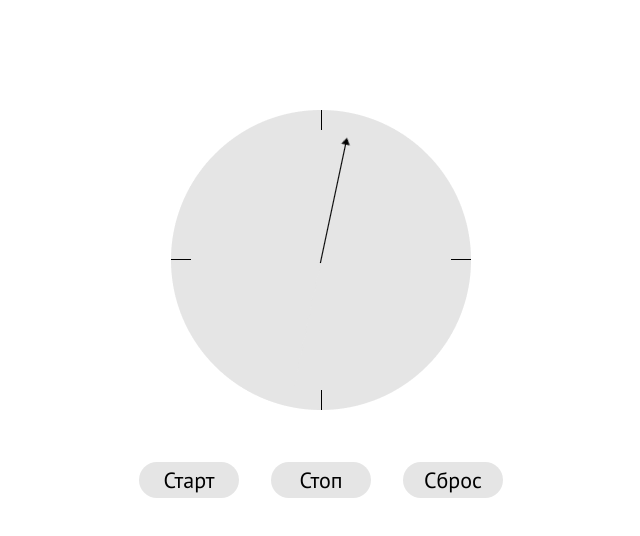
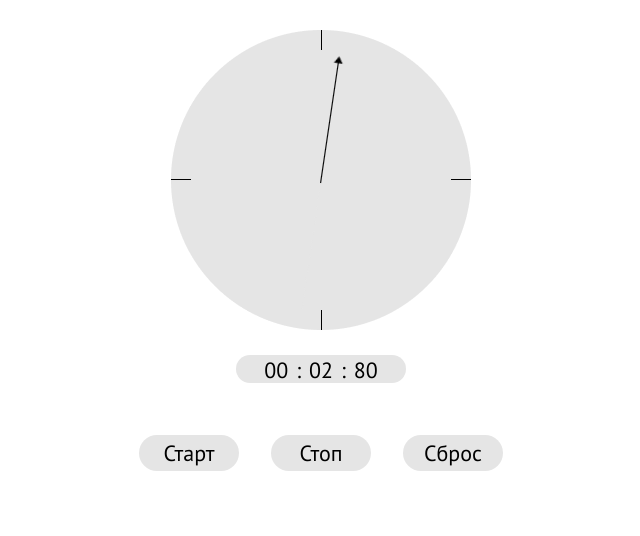
Before and after one commit to Kaizer-s/StopWatch, a website: page src/index.html in a window 1280 px wide. Both pictures are taken after a click on the button "Старт". Shown: the whole page, without its empty margins (319-959 px from the left). Drawn offline with nearby package versions, Linux system fonts and the light colour scheme; files that its build step writes are made by us from their sources.

Commit message:
add timer, working stopwatch

```diff
--- a/src/index.html
+++ b/src/index.html
@@ -18,6 +18,13 @@
             <div class="dial__circle">
                 <img class="dial__line" id="line" src="../img/Line.png" alt="">
             </div>
+            <ul class="time">
+                <li class="min" id="min">00</li>
+                <li>:</li>
+                <li class="sec" id="sec">00</li>
+                <li>:</li>
+                <li class="milsec" id="milsec">00</li>
+            </ul>
             <ul>
                 <li><button type="button" id="start">Старт</button></li>
                 <li><button type="button" id="stop">Стоп</button></li>
--- a/src/js/script.js
+++ b/src/js/script.js
@@ -4,18 +4,60 @@ const line = document.getElementById('line')
 const startButton = document.getElementById('start')
 const stopButton = document.getElementById('stop')
 const clearButton = document.getElementById('clear')
+const milSecElement = document.getElementById('milsec')
+const secElement = document.getElementById('sec')
+const minElement = document.getElementById('min')
 
+let minute = 0
+let second = 0
+let milsecond = 0
 let interval
 let run = 0
 
 const rotate = () => {
-    run += 6
-    line.style.transform = `rotate(${run}deg)`
+    milsecond++
+    if (milsecond < 9) {
+        milSecElement.innerText = '0' + milsecond
+    }
+    if (milsecond > 9) {
+        milSecElement.innerText = milsecond
+    }
+    if (milsecond > 99) {
+        second++
+        secElement.innerText = '0' + second
+        milsecond = 0
+        milSecElement.innerText = '0' + milsecond
+    }
+
+    if (second < 9) {
+        secElement.innerText = '0' + second
+    }
+    if (second > 9) {
+        secElement.innerText = second
+    }
+    if (second > 60) {
+        minute++
+        minElement.innerText = '0' + minute
+        second = 0
+        secElement.innerText = '0' + second
+    }
+
+    if (minute < 9) {
+        minElement.innerText = '0' + minute
+    }
+    if (minute > 9) {
+        minElement.innerText = minute
+    }
+
+    if (milsecond != 0 || second != 0 || min != 0) {
+        run += 0.03
+        line.style.transform = `rotate(${run}deg)`
+    }
 }
 
 startButton.addEventListener('click', () => {
     clearInterval(interval)
-    interval = setInterval(rotate, 1000)
+    interval = setInterval(rotate, 10)
 })
 
 stopButton.addEventListener('click', () => {
@@ -25,5 +67,11 @@ stopButton.addEventListener('click', () => {
 clearButton.addEventListener('click', () => {
     clearInterval(interval)
     run = 0
+    milsecond = 0
+    milSecElement.innerText = '0' + milsecond
+    second = 0
+    secElement.innerText = '0' + second
+    minute = 0
+    minElement.innerText = '0' + minute
     line.style.transform = 'rotate(0deg)'
 })
--- a/src/scss/_main.scss
+++ b/src/scss/_main.scss
@@ -5,7 +5,7 @@
     justify-content: center;
     margin-left: auto;
     margin-right: auto;
-    margin-top: 110px;
+    margin-top: 30px;
     background: url("../img/Dial.png");
 }
 
@@ -25,6 +25,33 @@ ul{
     font-size: 22px;
 }
 
+.time{
+    background-color: #E5E5E5;
+    border-radius: 20px;
+    font-weight: 300;
+    width: 170px;
+    height: 28px;
+    padding-top: 4px;
+    margin-left: auto;
+    margin-right: auto;
+    margin-top: 25px;
+}
+
+.min{
+    padding-right: 8px;
+    padding-left: 8px;
+}
+
+.sec{
+    padding-right: 8px;
+    padding-left: 8px;
+}
+
+.milsec{
+    padding-right: 8px;
+    padding-left: 8px;
+}
+
 button{
     margin-left: 16px;
     margin-right: 16px;
```
